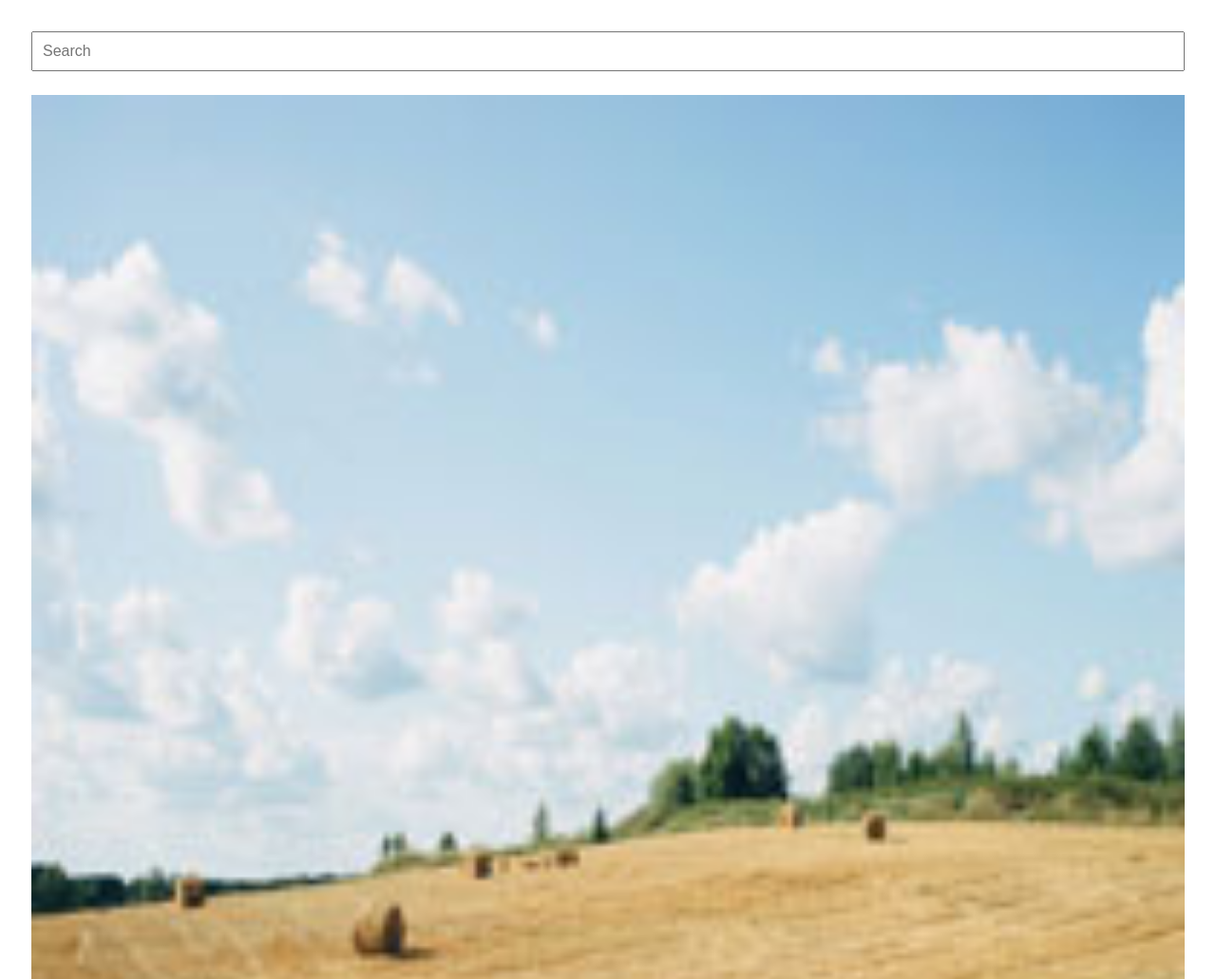
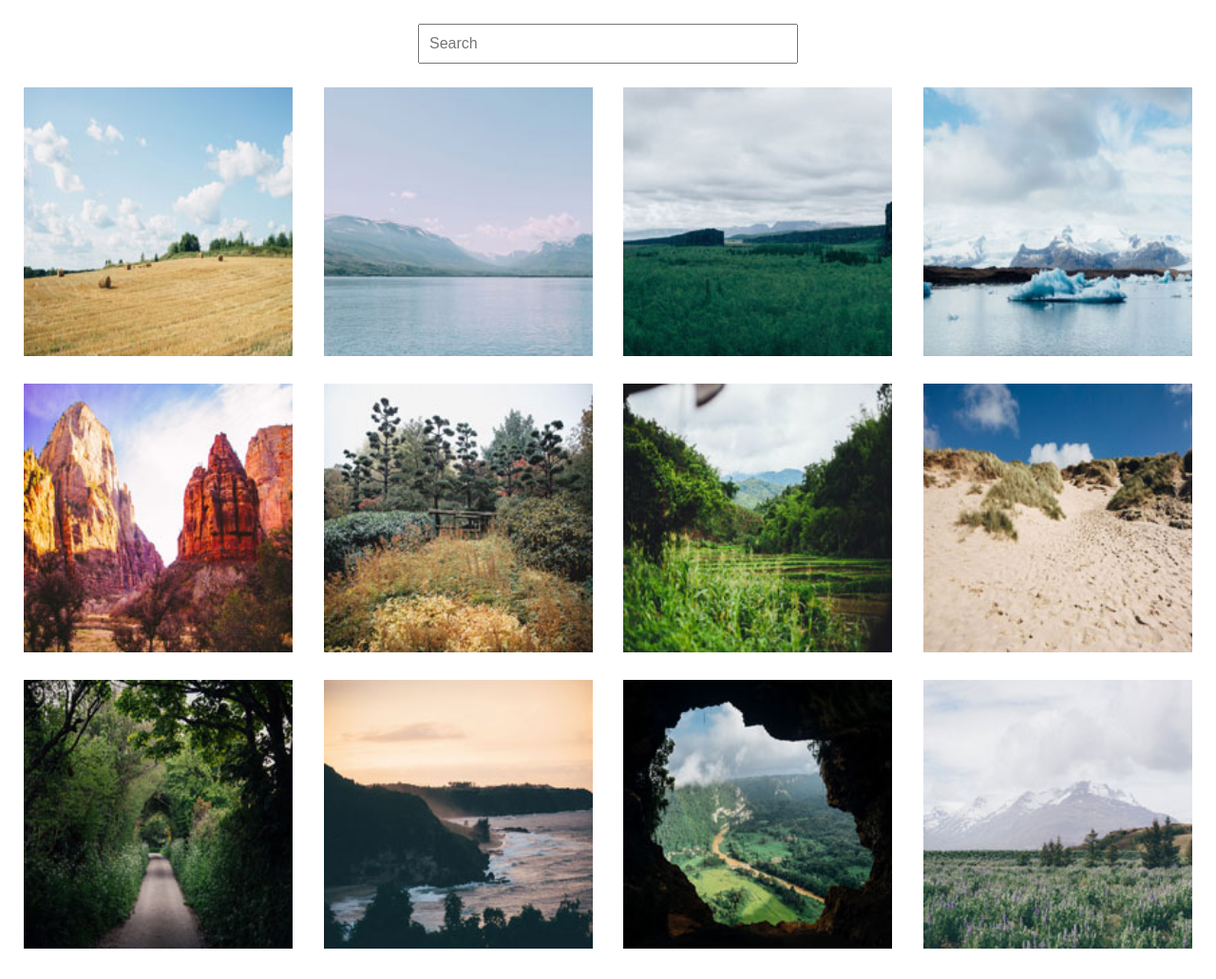
Before and after one commit to ghughes13/TTH-FED-Proj-5-pt2, a plain HTML site: page index.html in a window 1280 px wide. Shown: the top 1031 px of the page at 95% size. Drawn offline with nearby package versions, Linux system fonts and the light colour scheme.

Commit message:
Finished Project

```diff
--- a/index.html
+++ b/index.html
@@ -10,27 +10,53 @@
  </head>
 
  <body>
-   <input type="text" placeholder="Search"/>
+   <div class="input-div">
+     <input id="search" type="text" placeholder="Search"/>
+   </div>
    <div class="container">
-     <a href="photos/01.jpg" data-lightbox="roadtrip"><img src="photos/thumbnails/01.jpg" /></a>
-     <a href="photos/02.jpg" data-lightbox="roadtrip"><img src="photos/thumbnails/02.jpg" /></a>
-     <a href="photos/03.jpg" data-lightbox="roadtrip"><img src="photos/thumbnails/03.jpg" /></a>
-     <a href="photos/04.jpg" data-lightbox="roadtrip"><img src="photos/thumbnails/04.jpg" /></a>
-     <a href="photos/05.jpg" data-lightbox="roadtrip"><img src="photos/thumbnails/05.jpg" /></a>
-     <a href="photos/06.jpg" data-lightbox="roadtrip"><img src="photos/thumbnails/06.jpg" /></a>
-     <a href="photos/07.jpg" data-lightbox="roadtrip"><img src="photos/thumbnails/07.jpg" /></a>
-     <a href="photos/08.jpg" data-lightbox="roadtrip"><img src="photos/thumbnails/08.jpg" /></a>
-     <a href="photos/09.jpg" data-lightbox="roadtrip"><img src="photos/thumbnails/09.jpg" /></a>
-     <a href="photos/10.jpg" data-lightbox="roadtrip"><img src="photos/thumbnails/10.jpg" /></a>
-     <a href="photos/11.jpg" data-lightbox="roadtrip"><img src="photos/thumbnails/11.jpg" /></a>
-     <a href="photos/12.jpg" data-lightbox="roadtrip"><img src="photos/thumbnails/12.jpg" /></a>
+     <a id ="first" href="photos/01.jpg" data-lightbox="roadtrip" data-title="I love hay bales. Took this snap on a drive through the countryside past some straw fields.">
+       <img src="photos/thumbnails/01.jpg" alt="Hay Bales" />
+     </a>
+     <a href="photos/02.jpg" data-lightbox="roadtrip" data-title="The lake was so calm today. We had a great view of the snow on the mountains from here.">
+       <img src="photos/thumbnails/02.jpg" alt="Lake"/>
+     </a>
+     <a href="photos/03.jpg" data-lightbox="roadtrip" data-title="I hiked to the top of the mountain and got this picture of the canyon and trees below.">
+       <img src="photos/thumbnails/03.jpg" alt="Canyon"/>
+     </a>
+     <a href="photos/04.jpg" data-lightbox="roadtrip" data-title="It was amazing to see an iceberg up close, it was so cold but didn’t snow today.">
+       <img src="photos/thumbnails/04.jpg" alt="Iceberg"/>
+     </a>
+     <a href="photos/05.jpg" data-lightbox="roadtrip" data-title="The red cliffs were beautiful. It was really hot in the desert but we did a lot of walking through the canyons.">
+       <img src="photos/thumbnails/05.jpg" alt="Desert"/>
+     </a>
+     <a href="photos/06.jpg" data-lightbox="roadtrip" data-title="Fall is coming, I love when the leaves on the trees start to change color.">
+       <img src="photos/thumbnails/06.jpg" alt="Fall"/>
+     </a>
+     <a href="photos/07.jpg" data-lightbox="roadtrip" data-title="I drove past this plantation yesterday, everything is so green!">
+       <img src="photos/thumbnails/07.jpg" alt="Plantation"/>
+     </a>
+     <a href="photos/08.jpg" data-lightbox="roadtrip" data-title="My summer vacation to the Oregon Coast. I love the sandy dunes!">
+       <img src="photos/thumbnails/08.jpg" alt="Dunes"/>
+     </a>
+     <a href="photos/09.jpg" data-lightbox="roadtrip" data-title="We enjoyed a quiet stroll down this countryside lane. ">
+       <img src="photos/thumbnails/09.jpg" alt="Countryside Lane"/>
+     </a>
+     <a href="photos/10.jpg" data-lightbox="roadtrip" data-title="Sunset at the coast! The sky turned a lovely shade of orange.">
+       <img src="photos/thumbnails/10.jpg" alt="Sunset"/>
+     </a>
+     <a href="photos/11.jpg" data-lightbox="roadtrip" data-title="I did a tour of a cave today and the view of the landscape below was breathtaking.">
+       <img src="photos/thumbnails/11.jpg" alt="Cave"/>
+     </a>
+     <a href="photos/12.jpg" data-lightbox="roadtrip" data-title="I walked through this meadow of bluebells and got a good view of the snow on the mountain before the fog came in.">
+       <img src="photos/thumbnails/12.jpg" alt="Bluebells"/>
+     </a>
    </div>
+
+   <script src="search.js"></script>
+   <script
+      src="https://code.jquery.com/jquery-3.4.1.min.js"
+      integrity="sha256-CSXorXvZcTkaix6Yvo6HppcZGetbYMGWSFlBw8HfCJo="
+      crossorigin="anonymous"></script>
+   <script src="dist/js/lightbox.js"></script>
  </body>
-
-<script
-   src="https://code.jquery.com/jquery-3.4.1.min.js"
-   integrity="sha256-CSXorXvZcTkaix6Yvo6HppcZGetbYMGWSFlBw8HfCJo="
-   crossorigin="anonymous"></script>
-<script src="dist/js/lightbox.js"></script>
-
  </html>
--- /dev/null
+++ b/search.js
@@ -0,0 +1,12 @@
+let searchBox = document.querySelector('#search');
+let pictures = document.querySelectorAll('a');
+
+searchBox.addEventListener("keyup", (event) => {
+  for(let i = 0; i < pictures.length; i++) {
+    if(pictures[i].dataset.title.includes(searchBox.value.toLowerCase()) || searchBox.value.length == 0) { //IF VALUE MATCHES PICTURE CAPTION OR NO SEARCH INPUT
+      pictures[i].style.display = "inline";
+    } else {
+      pictures[i].style.display = 'none';
+    }
+  }
+});
--- a/styles.css
+++ b/styles.css
@@ -24,3 +24,34 @@ input {
 input:placeholder {
   font-size: 16px;
 }
+
+@media screen and (min-width: 768px) {
+  .container {
+    flex-direction: row;
+    flex-wrap: wrap;
+    justify-content: space-between;
+  }
+
+  .container a {
+    width: 47%;
+    text-align: center;
+  }
+
+  .input-div {
+    text-align:center
+  }
+
+  input {
+    max-width: 400px;
+  }
+}
+
+@media screen and (min-width: 1024px) {
+  body {
+    max-width: 1350px;
+    margin: auto;
+  }
+  .container a {
+    width: 23%;
+  }
+}
```
